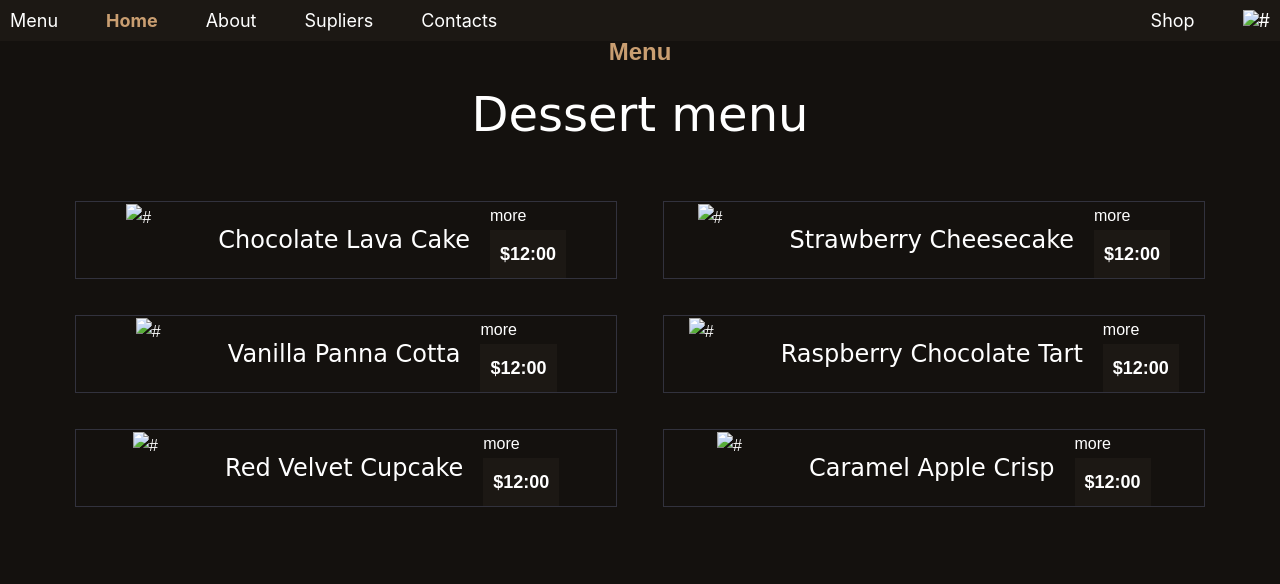
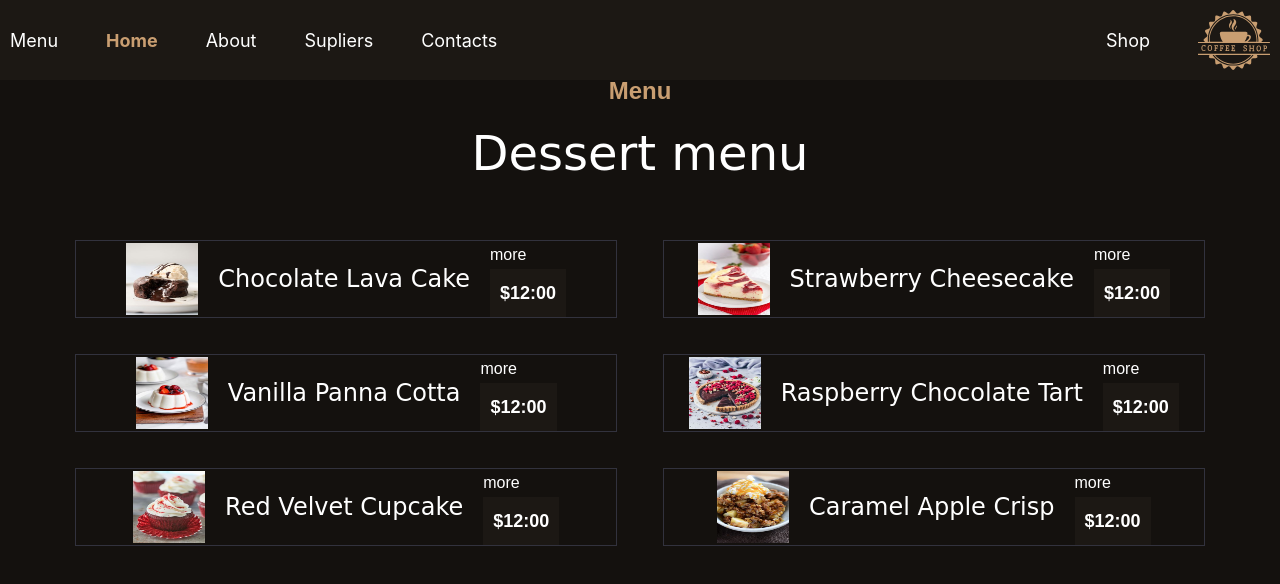
Before and after one commit to Rumyany/coffeeshoppp, a plain HTML site: page deserts.html in a window 1280 px wide. Drawn offline with Linux system fonts and the light colour scheme; files that its build step writes are made by us from their sources.

Commit message:
Update deserts.html

```diff
--- a/deserts.html
+++ b/deserts.html
@@ -5,7 +5,7 @@
 	<meta name="viewport" content="width=device-width, initial-scale=1.0">
 	<title>Desserts menu</title>
     <link rel="stylesheet" href="https://fonts.googleapis.com/css2?family=Material+Icons+Outlined">
-    <link rel="stylesheet" href="../кофе/style/style.css">
+    <link rel="stylesheet" href="./style.css">
 
 </head>
 <body>
@@ -42,7 +42,7 @@
                             <a class="nav-main__link" href="shop.html">Shop</a>
                         </li>
 
-                    <img class="header__logo" src="img/logotip.svg" alt="#">
+                    <img class="header__logo" src="logotip.svg" alt="#">
                 </ul>
             </nav>
         </div>
@@ -54,32 +54,32 @@
                 <h3 class="section-subtitle">Dessert menu</h3>
                 <ul class="menu-wrap">
                     <li class="menu">
-                        <img class="menu__img" src="img/cvc.jpeg" alt="#">
+                        <img class="menu__img" src="cvc.jpeg" alt="#">
                         <h3 class="menu__title">Chocolate Lava Cake</h3>
                         <a href="popup13.html">more<b class="menu__price">$12:00</b></a>
                     </li>
                     <li class="menu">
-                        <img class="menu__img" src="img/sc.jpeg" alt="#">
+                        <img class="menu__img" src="sc.jpeg" alt="#">
                         <h3 class="menu__title">Strawberry Cheesecake</h3>
                         <a href="popup17.html">more<b class="menu__price">$12:00</b></a>
                     </li>
                     <li class="menu">
-                        <img class="menu__img" src="img/vpc.jpeg" alt="#">
+                        <img class="menu__img" src="vpc.jpeg" alt="#">
                         <h3 class="menu__title">Vanilla Panna Cotta</h3>
                          <a href="popup15.html">more<b class="menu__price">$12:00</b></a>
                     </li>
                     <li class="menu">
-                        <img class="menu__img" src="img/rct.jpeg" alt="#">
+                        <img class="menu__img" src="rct.jpeg" alt="#">
                         <h3 class="menu__title">Raspberry Chocolate Tart</h3>
                         <a href="popup18.html">more<b class="menu__price">$12:00</b></a>
                     </li>
                     <li class="menu">
-                        <img class="menu__img" src="img/rvk.jpeg" alt="#">
+                        <img class="menu__img" src="rvk.jpeg" alt="#">
                         <h3 class="menu__title">Red Velvet Cupcake</h3>
                         <a href="popup16.html">more<b class="menu__price">$12:00</b></a>
                     </li>
                     <li class="menu">
-                        <img class="menu__img" src="img/cac.jpeg" alt="#">
+                        <img class="menu__img" src="cac.jpeg" alt="#">
                         <h3 class="menu__title">Caramel Apple Crisp</h3>
                         <a href="popup19.html">more<b class="menu__price">$12:00</b></a>
                     </li>
```
